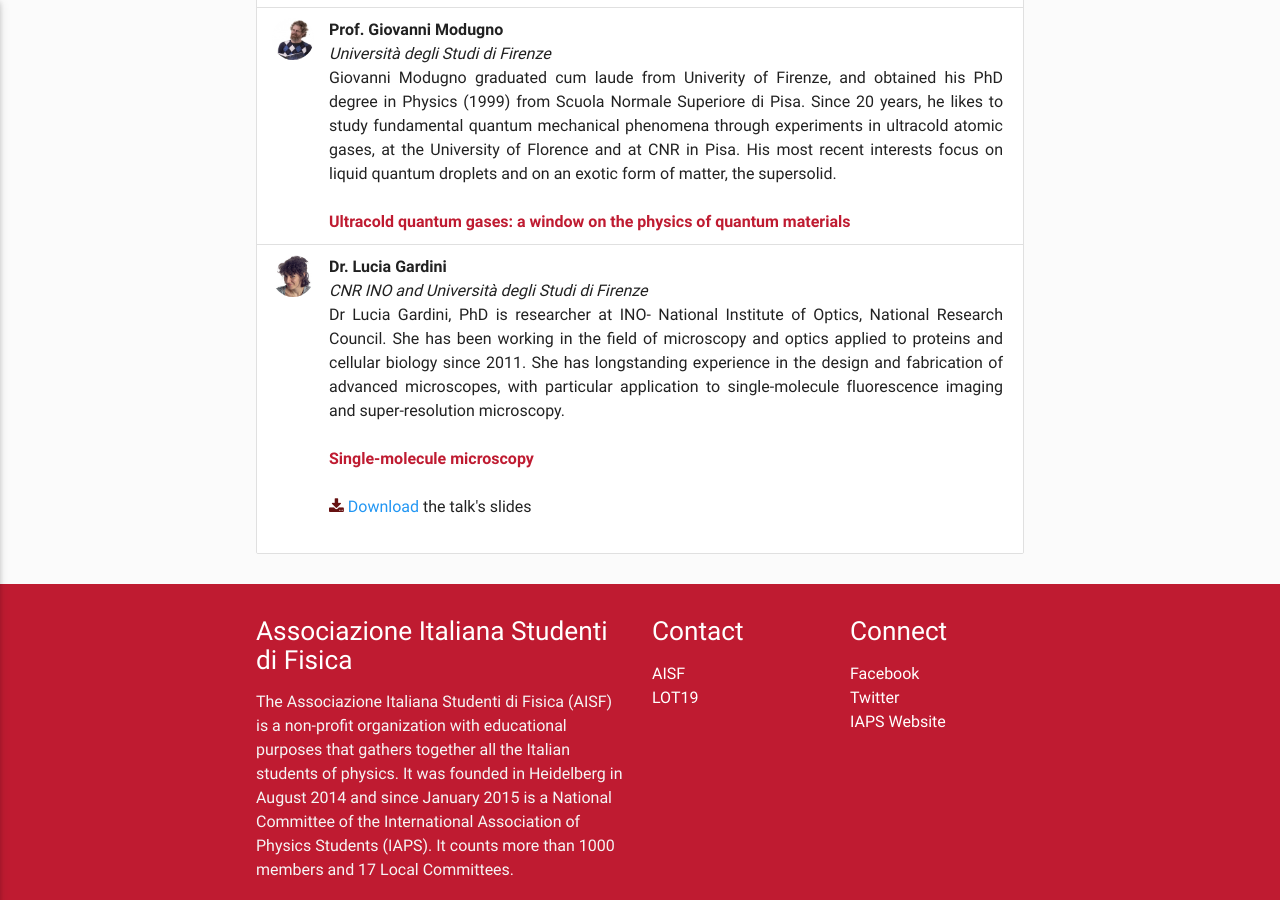
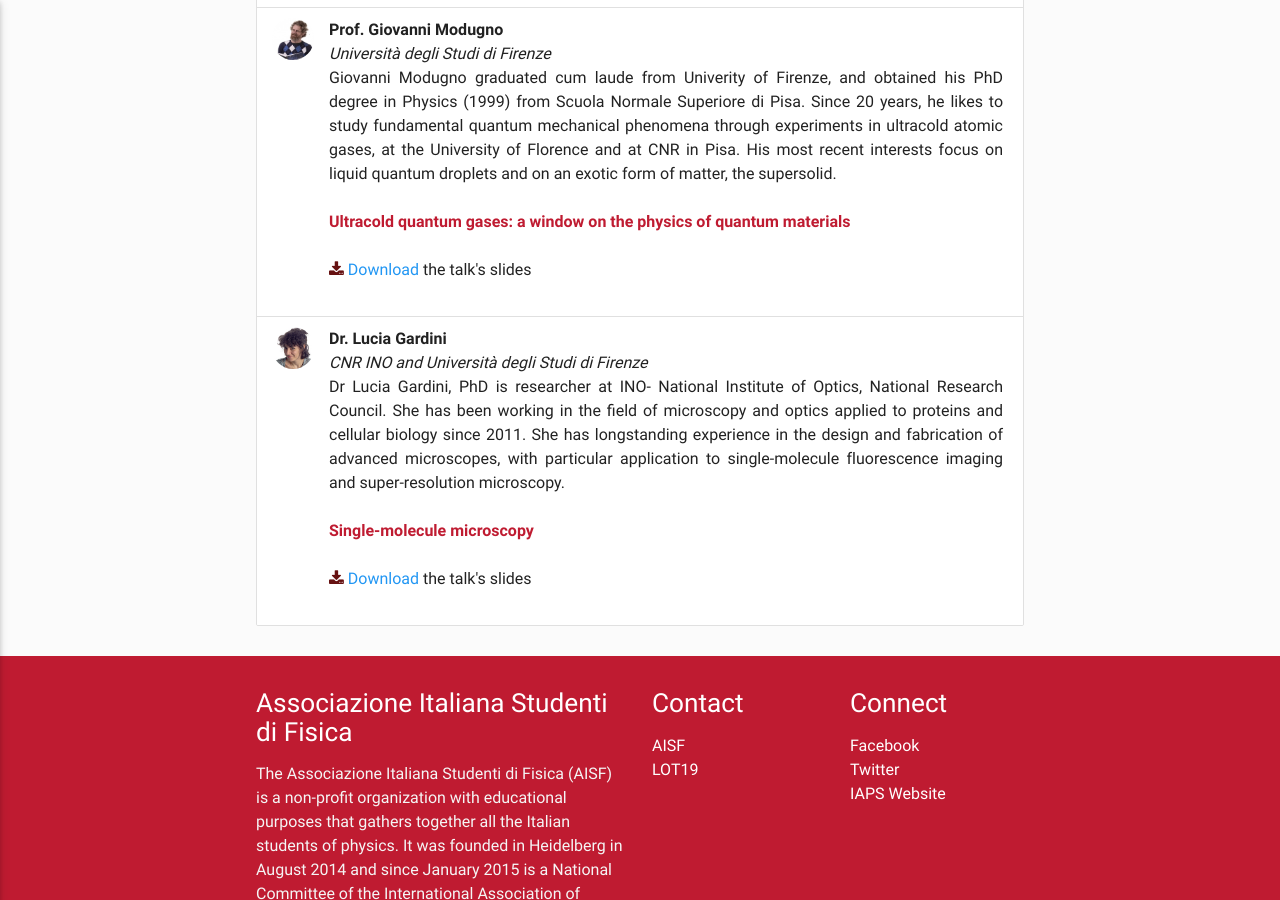
Before and after one commit to ai-sf/lot22, a Jekyll site: the page built from speaker.html, in a window 1280 px wide and 900 px high, scrolled down 1545 px. Built offline with Jekyll 4.4.1, drawn with Linux system fonts in a browser that asks for light colours; nearby versions of some CDN libraries; some of the changed lines change nothing that is shown.

Commit message:
Update speaker.yml

```diff
--- a/_data/speaker.yml
+++ b/_data/speaker.yml
@@ -63,6 +63,7 @@ She has more than 180 publications on international journals."
   at the University of Florence and at CNR in Pisa. His most recent interests focus on liquid quantum droplets and on an exotic form of matter, the supersolid."
   abstract:
   link:
+  slides: modugno.pdf
 
 - nome: "Dr. Lucia Gardini"
   id: gardini
```
